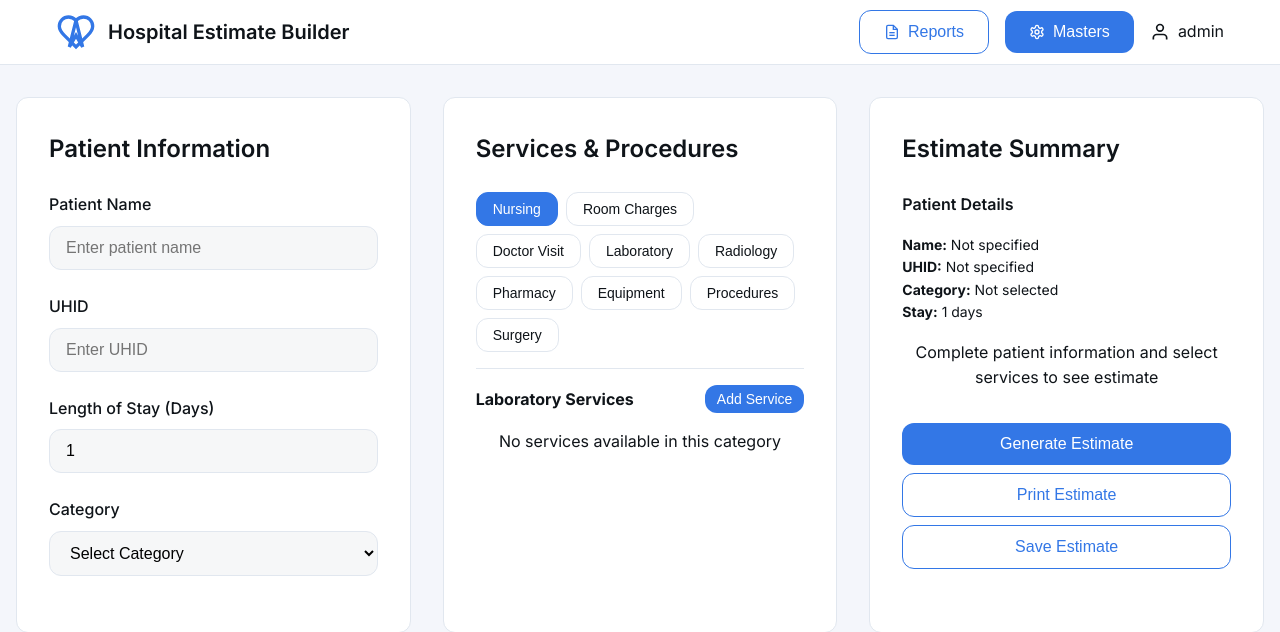
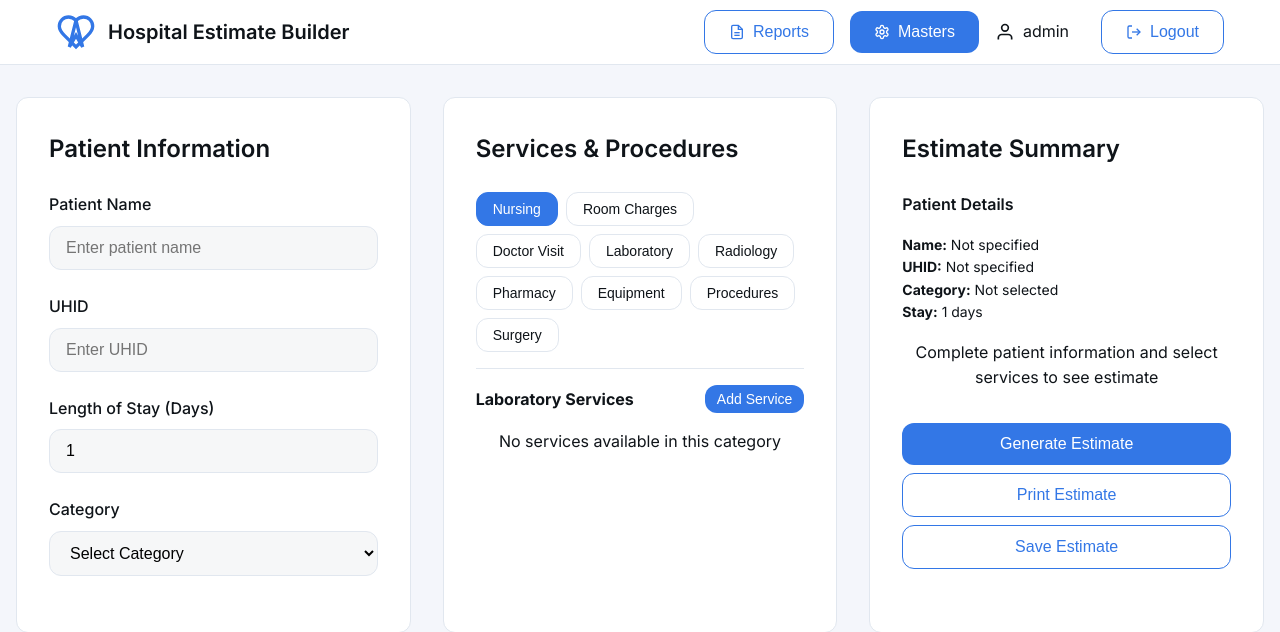
Before and after one commit to brpuneet898/estimate-calculator, a Flask app: page /dashboard in a window 1280 px wide. Shown: the top 632 px of the page. Run offline with Flask 3, Linux system fonts and the light colour scheme; a user stored in the database is signed in; data comes from the database, SQL or seed files in the repository; data that the repository does not hold is empty.

Commit message:
Added logout functionality

```diff
--- a/static/masters.js
+++ b/static/masters.js
@@ -645,4 +645,27 @@ document.addEventListener('DOMContentLoaded', function() {
             }
         }, 3000);
     }
+
+    // Global logout function
+    window.logout = async function() {
+        try {
+            const response = await fetch('/api/logout', {
+                method: 'POST',
+                headers: { 'Content-Type': 'application/json' }
+            });
+
+            if (response.ok) {
+                showMessage('Logged out successfully!', 'success');
+                // Redirect to login page after a short delay
+                setTimeout(() => {
+                    window.location.href = '/login';
+                }, 1000);
+            } else {
+                showMessage('Error logging out', 'error');
+            }
+        } catch (error) {
+            console.error('Logout error:', error);
+            showMessage('Network error during logout', 'error');
+        }
+    };
 });
--- a/templates/masters.html
+++ b/templates/masters.html
@@ -43,6 +43,14 @@
                     </svg>
                     <span id="user-name">Dr. Sarah Wilson</span>
                 </div>
+                <button class="btn btn-outline" onclick="logout()" style="margin-left: 1rem;">
+                    <svg width="16" height="16" viewBox="0 0 24 24" fill="none" stroke="currentColor" stroke-width="2">
+                        <path d="M9 21H5a2 2 0 0 1-2-2V5a2 2 0 0 1 2-2h4"/>
+                        <polyline points="16,17 21,12 16,7"/>
+                        <line x1="21" y1="12" x2="9" y2="12"/>
+                    </svg>
+                    Logout
+                </button>
             </nav>
         </div>
     </header>
```
